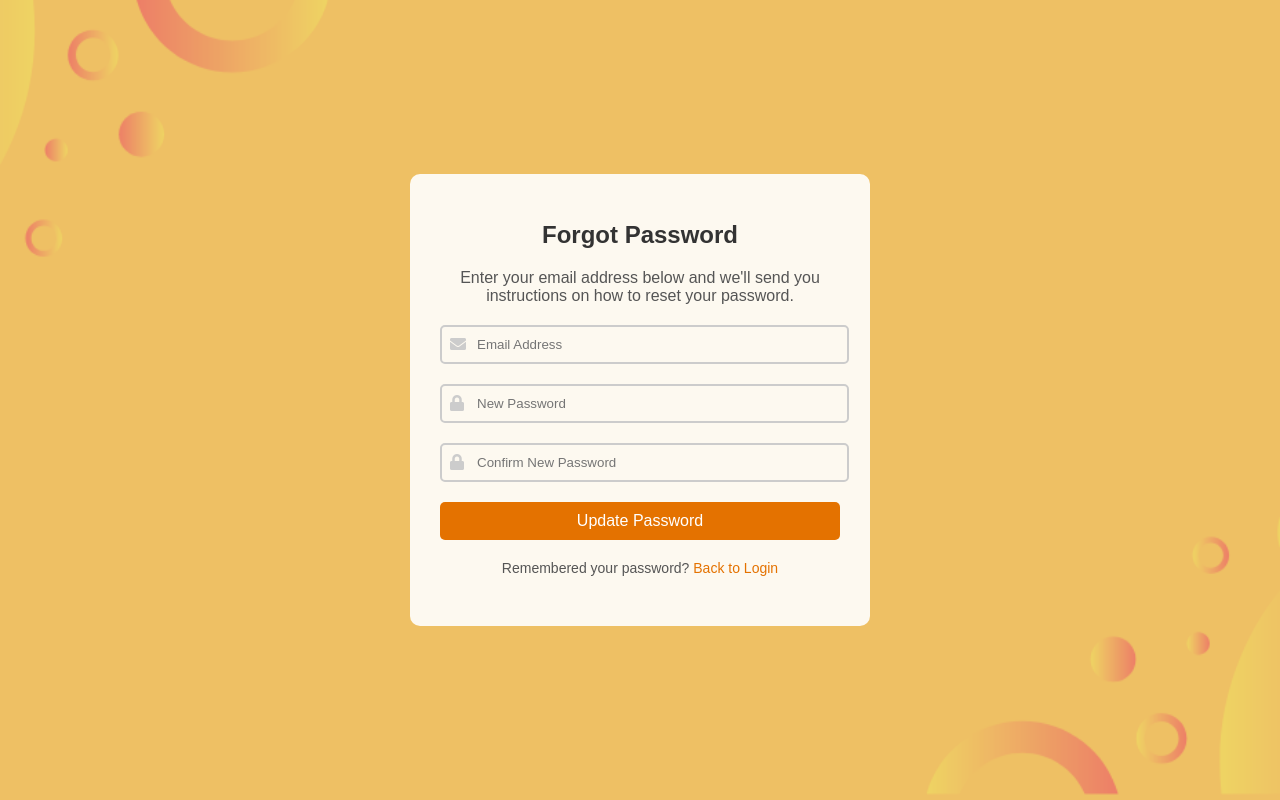
After one commit to MaeganRoseGabuyo/event, a PHP site: page /forgetpass.php in a window 1280 px wide. The commit adds this page. Run offline with PHP 8.4, Linux system fonts and the light colour scheme.

Commit message:
Admin_Final-UI

```diff
--- a/dashboard.php
+++ b/dashboard.php
@@ -140,7 +140,6 @@ include 'navbar.php';
         <ul>
             <li><a href="dashboard.php"><i class="fas fa-home"></i> Dashboard</a></li>
             <li><a href="events.php"><i class="fas fa-calendar"></i> Events</a></li>
-            <li><a href="participants.php"><i class="fas fa-users"></i> Participants</a></li>
             <li><a href="profile.php"><i class="fas fa-user"></i> Profile</a></li>
             <li><a href="settings.php"><i class="fas fa-cogs"></i> Settings</a></li>
         </ul>
--- a/events.php
+++ b/events.php
@@ -85,7 +85,7 @@ body {
     .my-button {
     padding: 10px 20px;
     font-size: 16px;
-    background-color:#3b82f6;
+    background-color: #e47200;
     color: white;
     border: none;
     border-radius: 5px;
@@ -94,7 +94,7 @@ body {
 }
 
 .my-button:hover {
-    background-color: #9bbcff;
+    background-color: #e6b400;
 }
 
 </style>
@@ -114,7 +114,6 @@ body {
         <ul>
             <li><a href="dashboard.php"><i class="fas fa-home"></i> Dashboard</a></li>
             <li><a href="events.php"><i class="fas fa-calendar"></i> Events</a></li>
-            <li><a href="participants.php"><i class="fas fa-users"></i> Participants</a></li>
             <li><a href="profile.php"><i class="fas fa-user"></i> Profile</a></li>
             <li><a href="settings.php"><i class="fas fa-cogs"></i> Settings</a></li>
         </ul>
--- /dev/null
+++ b/forgetpass.php
@@ -0,0 +1,172 @@
+<!DOCTYPE html>
+<html lang="en">
+<head>
+    <meta charset="UTF-8">
+    <meta name="viewport" content="width=device-width, initial-scale=1.0">
+    <title>Forgot Password</title>
+    <link href="https://cdnjs.cloudflare.com/ajax/libs/font-awesome/5.15.4/css/all.min.css" rel="stylesheet">
+    <style>
+      body {
+    font-family: Arial, sans-serif;
+    background-image: url('images/yellowbg.png');
+    background-repeat: no-repeat;
+    background-size: cover;
+    background-position: center;
+    display: flex;
+    align-items: center;
+    justify-content: center;
+    height: 100vh;
+    margin: 0;
+    position: relative;
+}
+
+/* Add a semi-transparent overlay on top of the background */
+body::before {
+    content: '';
+    position: absolute;
+    top: 0;
+    left: 0;
+    right: 0;
+    bottom: 0;
+    background: rgba(255, 255, 255, 0.3); /* This is the white overlay with 30% opacity */
+    z-index: -1; /* Keep the overlay behind the content */
+}
+
+
+        .forgot-password-container {
+            background-color: rgba(255, 255, 255, 0.9);
+            padding: 30px;
+            width: 400px;
+            text-align: center;
+            border-radius: 10px;
+        }
+
+        .forgot-password-container h1 {
+            margin-bottom: 20px;
+            font-size: 24px;
+            color: #333;
+        }
+
+        .forgot-password-container p {
+            margin-bottom: 20px;
+            color: #555;
+        }
+
+        .input-container {
+            margin-bottom: 20px;
+            position: relative;
+            width: 90%;
+        }
+
+        .input-container input {
+            width: 100%;
+            padding: 10px;
+            padding-left: 35px;
+            border: 2px solid #ccc;
+            border-radius: 5px;
+            background-color: transparent;
+            outline: none;
+        }
+
+        .input-container i {
+            position: absolute;
+            left: 10px;
+            top: 50%;
+            transform: translateY(-50%);
+            color: #ccc;
+        }
+
+        button {
+            width: 100%;
+            padding: 10px;
+            background-color: #e47200;
+            border: none;
+            border-radius: 5px;
+            color: #fff;
+            font-size: 16px;
+            cursor: pointer;
+        }
+
+        button:hover {
+            background-color: #e6b400;
+        }
+
+        .back-to-login {
+            margin-top: 20px;
+            font-size: 14px;
+            color: #333;
+        }
+
+        .back-to-login a {
+            color: #e47200;
+            text-decoration: none;
+        }
+
+        .back-to-login a:hover {
+            text-decoration: underline;
+        }
+    </style>
+</head>
+<body>
+
+<div class="forgot-password-container">
+    <h1>Forgot Password</h1>
+    <p>Enter your email address below and we'll send you instructions on how to reset your password.</p>
+
+    <div class="input-container">
+        <i class="fas fa-envelope"></i>
+        <input type="email" name="email" id="email" placeholder="Email Address" required>
+    </div>
+
+
+    <!-- New Password and Confirm New Password Fields -->
+    <div class="input-container">
+        <i class="fas fa-lock"></i>
+        <input type="password" name="new-password" id="new-password" placeholder="New Password" required>
+    </div>
+
+    <div class="input-container">
+        <i class="fas fa-lock"></i>
+        <input type="password" name="confirm-new-password" id="confirm-new-password" placeholder="Confirm New Password" required>
+    </div>
+
+    <button type="button" onclick="updatePassword()">Update Password</button>
+
+    <div class="back-to-login">
+        <p>Remembered your password? <a href="login.php">Back to Login</a></p>
+    </div>
+</div>
+
+<script>
+    // Function to simulate sending reset link to user's email
+    function sendResetLink() {
+        const email = document.getElementById('email').value;
+        if (email === '') {
+            alert('Please enter your email address.');
+            return;
+        }
+        alert('A password reset link has been sent to ' + email);
+    }
+
+    // Function to simulate updating the password
+    function updatePassword() {
+        const newPassword = document.getElementById('new-password').value;
+        const confirmNewPassword = document.getElementById('confirm-new-password').value;
+
+        if (newPassword === '' || confirmNewPassword === '') {
+            alert('Please fill in both password fields.');
+            return;
+        }
+
+        if (newPassword !== confirmNewPassword) {
+            alert('Passwords do not match.');
+            return;
+        }
+
+        // In a real-world scenario, you would send the password to the server for processing
+        alert('Password has been updated successfully.');
+    }
+</script>
+
+</body>
+</html>
--- a/profile.php
+++ b/profile.php
@@ -75,14 +75,14 @@ include 'navbar.php';
             display: inline-block;
             margin-top: 20px;
             padding: 10px 20px;
-            background-color: #007bff;
+            background-color: #e47200;
             color: white;
             text-decoration: none;
             border-radius: 5px;
         }
 
         .edit-profile-btn:hover {
-            background-color: #0056b3;
+            background-color: #e6b400;
         }
 
 
@@ -105,7 +105,6 @@ include 'navbar.php';
         <ul>
             <li><a href="dashboard.php"><i class="fas fa-home"></i> Dashboard</a></li>
             <li><a href="events.php"><i class="fas fa-calendar"></i> Events</a></li>
-            <li><a href="participants.php"><i class="fas fa-users"></i> Participants</a></li>
             <li><a href="profile.php"><i class="fas fa-user"></i> Profile</a></li>
             <li><a href="settings.php"><i class="fas fa-cogs"></i> Settings</a></li>
         </ul>
```
Also changed, not shown: login.php (+95 -22 lines), participants.php (deleted, +0 -127 lines).
